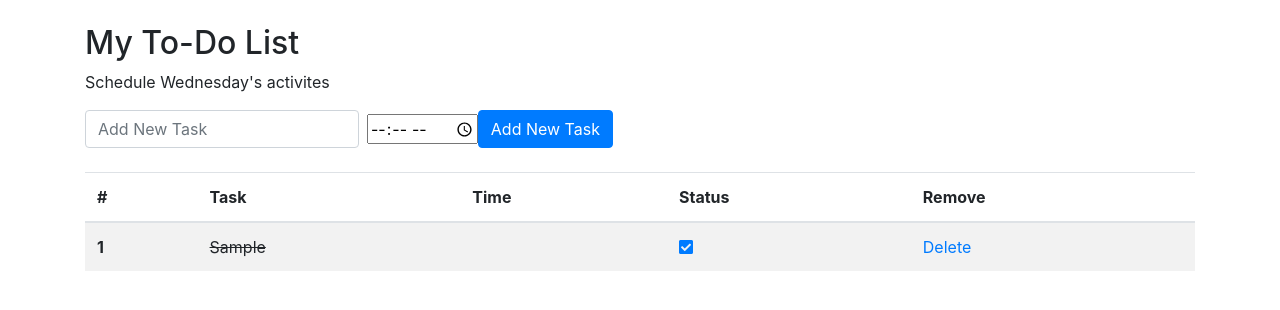
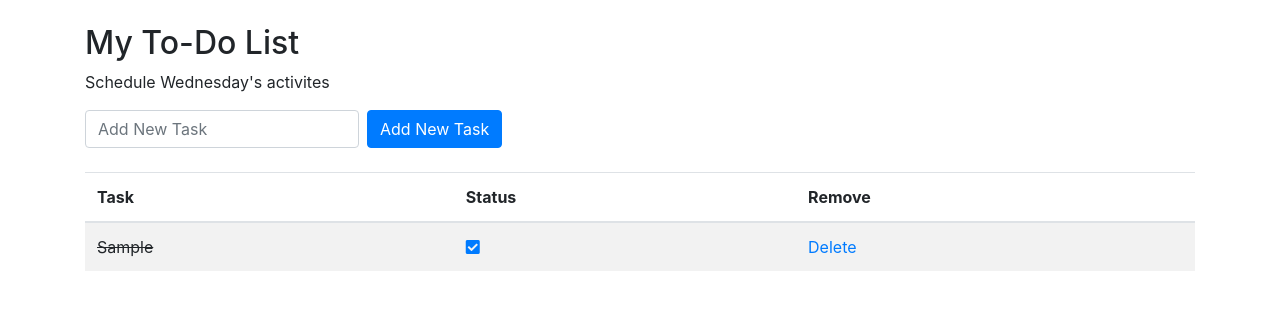
Before and after one commit to coolpythoncodes/To_Do_List_verision_1, a Django app: page / in a window 1280 px wide. Shown: the part 56-366 px from the top of the page. Run offline with Django 3.2, Linux system fonts and the light colour scheme; tables that the repository leaves empty hold one stand-in row (values such as "Sample post"); some libraries are stand-ins or nearby versions.

Commit message:
did minor changes to the webapp

```diff
--- a/To_do_app/models.py
+++ b/To_do_app/models.py
@@ -5,7 +5,7 @@ from django.db import models
 class List(models.Model):
     activity = models.CharField(max_length=200,blank="True")
     completed = models.BooleanField(default=False)
-    #time = models.DateTimeField()
+
 
     def __str__(self):
         return self.activity
--- a/templates/home.html
+++ b/templates/home.html
@@ -13,7 +13,6 @@
         <form class="form-inline my-2 my-lg-0"   method="POST">
                 {% csrf_token %}
             <input class="form-control mr-sm-2"  type="text" placeholder="Add New Task" name="activity">
-            <input type = "time" name = "time" >
             <button class = "btn btn-primary my-2 my-sm-0" type="submit" >Add New Task</button>
         </form>
         <br/>
@@ -22,9 +21,7 @@
             <thead>
 
                 <tr>
-                <th scope="col">#</th>
                 <th scope="col">Task</th>
-                <th scope="col">Time</th>
                 <th scope="col">Status</th>
                 <th scope="col">Remove</th>
                 </tr>
@@ -34,17 +31,16 @@
                 {% for task in act %}
                 <tr>
                 {%if task.completed%}
-                    <th scope="row">{{task.id}}</th>
+
                     <td class="striker">{{task.activity}}</td>
-                    <td>{{task.time}}</td>
+
                     <td>
                         <a href="{% url 'uncheck' task.id %}"><span class="fas fa-check-square"></span></a>
                     </td>
                     <td><a href="{% url 'remove' task.id  %}">Delete</a></td>
                     {% else %}
-                        <th scope="row">{{task.id}}</th>
                         <td>{{task.activity}}</td>
-                        <td>{{task.time}}</td>
+
                         <td>
                             <a href="{% url 'check' task.id %}"><span class="far fa-square"></span></a>
 
```
